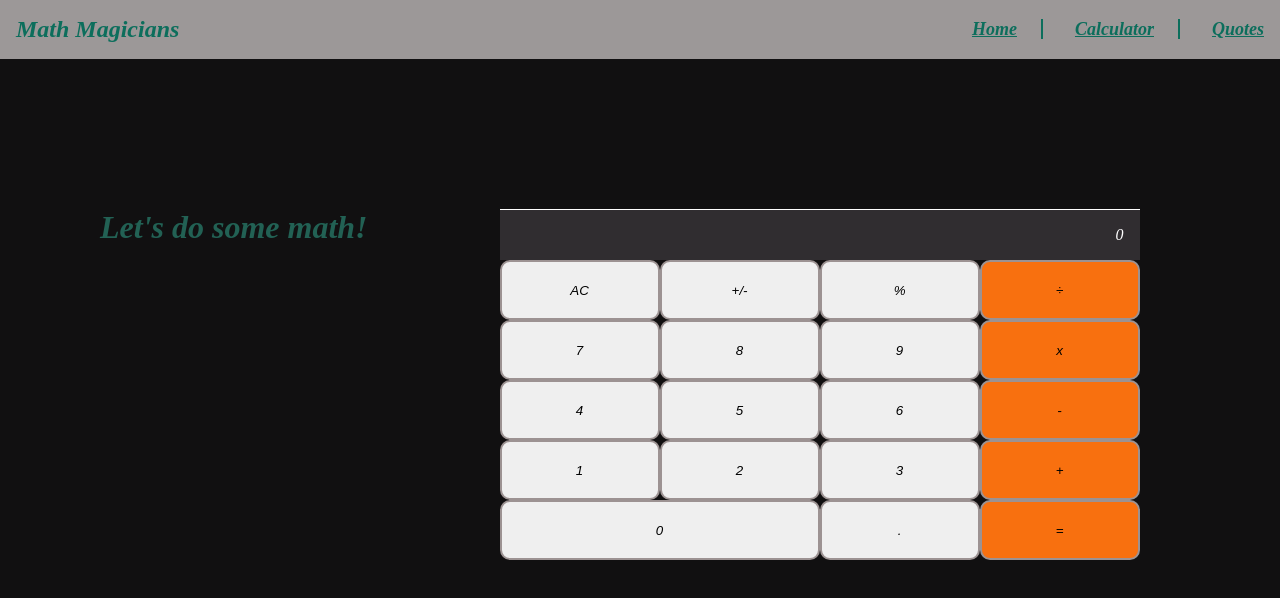
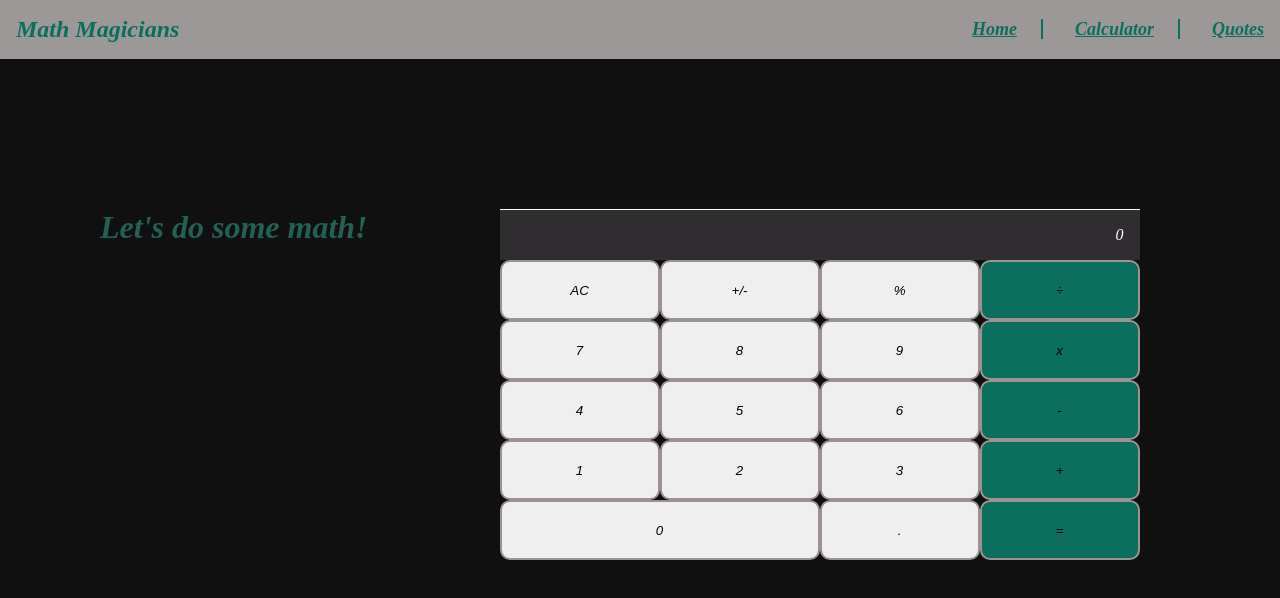
Before and after one commit to Naledi-Dikgale/math-magician-project, a React (Create React App) app: page /calculator in a window 1280 px wide. Shown: the top 598 px of the page. Built offline with nearby package versions, Linux system fonts and the light colour scheme.

Commit message:
Update styling

```diff
--- a/src/index.css
+++ b/src/index.css
@@ -73,7 +73,7 @@ body {
 }
 
 .orange {
-  background-color: rgb(248, 112, 15);
+  background-color: rgb(12, 110, 92);
 }
 
 .zero {
@@ -93,7 +93,7 @@ body {
 .quotes p {
   font-size: 1.5rem;
   font-weight: bold;
-  color: rgb(201, 187, 193);
+  color: rgb(12, 110, 92);
   text-align: center;
 }
 
```
